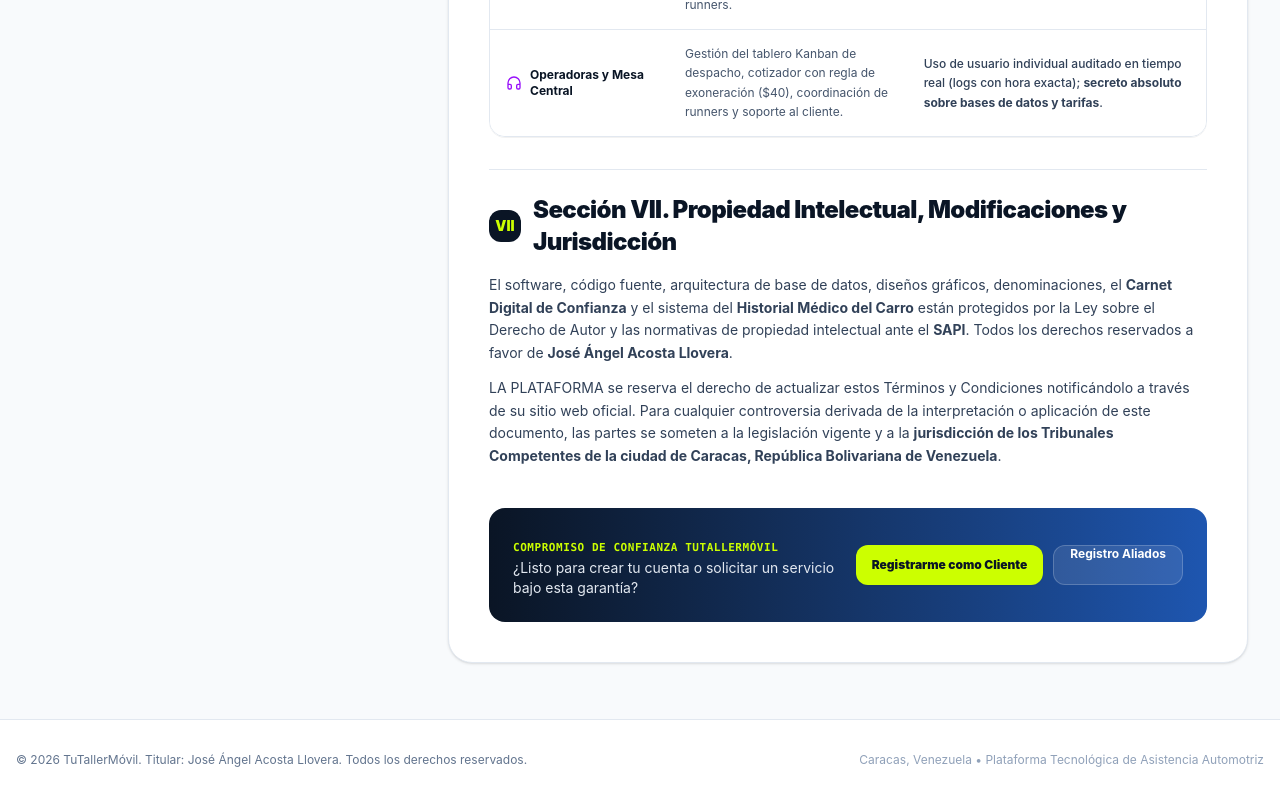
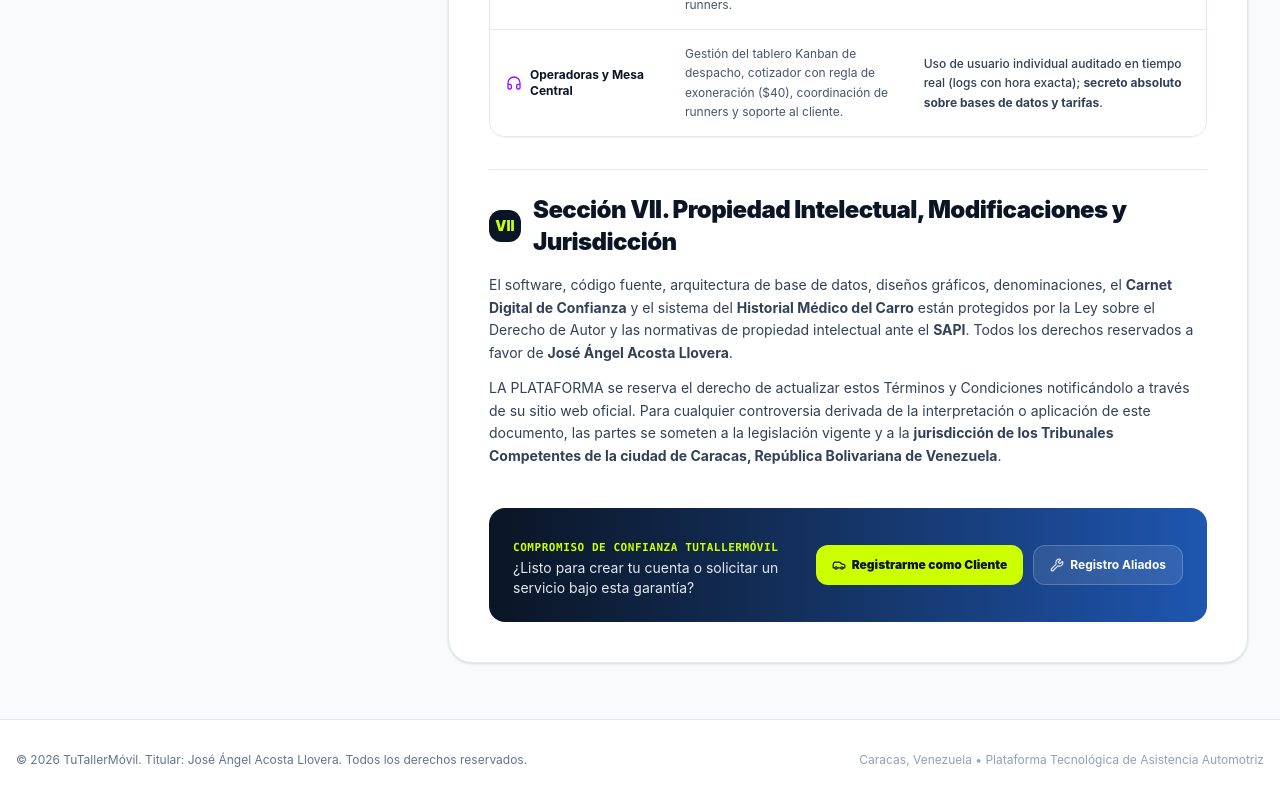
Before and after one commit to ideaverdeac-crypto/tutallermovil, a Next.js app: page /terminos in a window 1280 px wide. Shown: the part 4353-5153 px from the top of the page. Built offline with nearby package versions, Linux system fonts and the light colour scheme.

Commit message:
fix(terminos): centrar verticalmente texto e icono en boton de Registro Aliados

```diff
--- a/src/app/terminos/page.tsx
+++ b/src/app/terminos/page.tsx
@@ -516,17 +516,19 @@ export default function TerminosYCondicionesPage() {
                 </p>
               </div>
 
-              <div className="flex items-center gap-2.5 shrink-0">
+              <div className="flex flex-wrap items-center gap-2.5 shrink-0">
                 <Link
                   href="/login-cliente?tab=registrarse"
-                  className="h-10 px-4 rounded-xl bg-[#CCFF00] hover:bg-[#b8e600] text-[#0A1525] text-xs font-black flex items-center gap-1.5 transition-all shadow-xs cursor-pointer"
+                  className="h-10 px-4 rounded-xl bg-[#CCFF00] hover:bg-[#b8e600] text-[#0A1525] text-xs font-black flex items-center justify-center gap-1.5 transition-all shadow-xs cursor-pointer active:scale-95"
                 >
+                  <Car className="w-3.5 h-3.5 text-[#0A1525]" />
                   <span>Registrarme como Cliente</span>
                 </Link>
                 <Link
                   href="/registro"
-                  className="h-10 px-4 rounded-xl bg-white/10 hover:bg-white/20 text-white text-xs font-bold border border-white/20 transition-all cursor-pointer"
+                  className="h-10 px-4 rounded-xl bg-white/10 hover:bg-white/20 text-white text-xs font-bold border border-white/20 flex items-center justify-center gap-1.5 transition-all cursor-pointer active:scale-95"
                 >
+                  <Wrench className="w-3.5 h-3.5 text-slate-200" />
                   <span>Registro Aliados</span>
                 </Link>
               </div>
```
